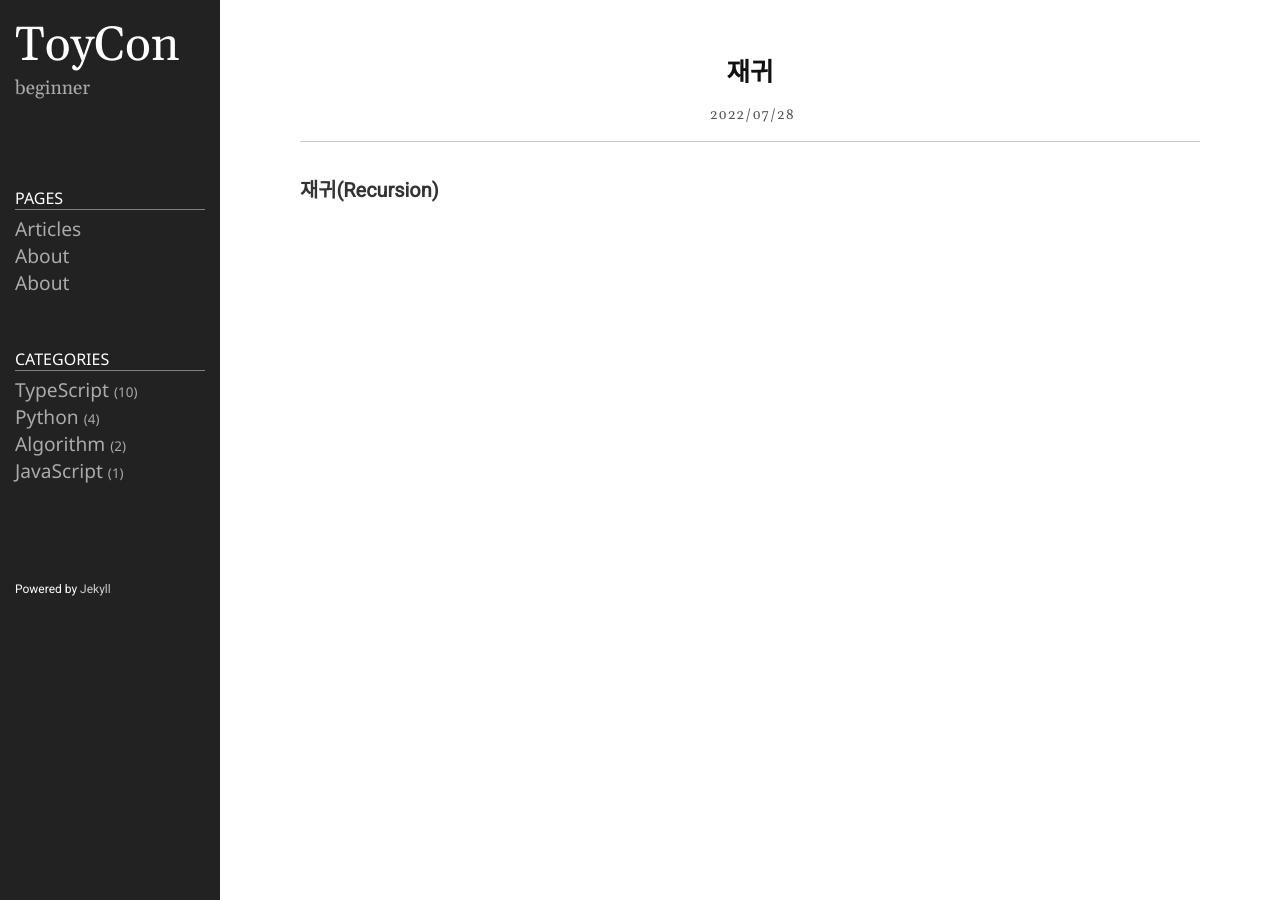
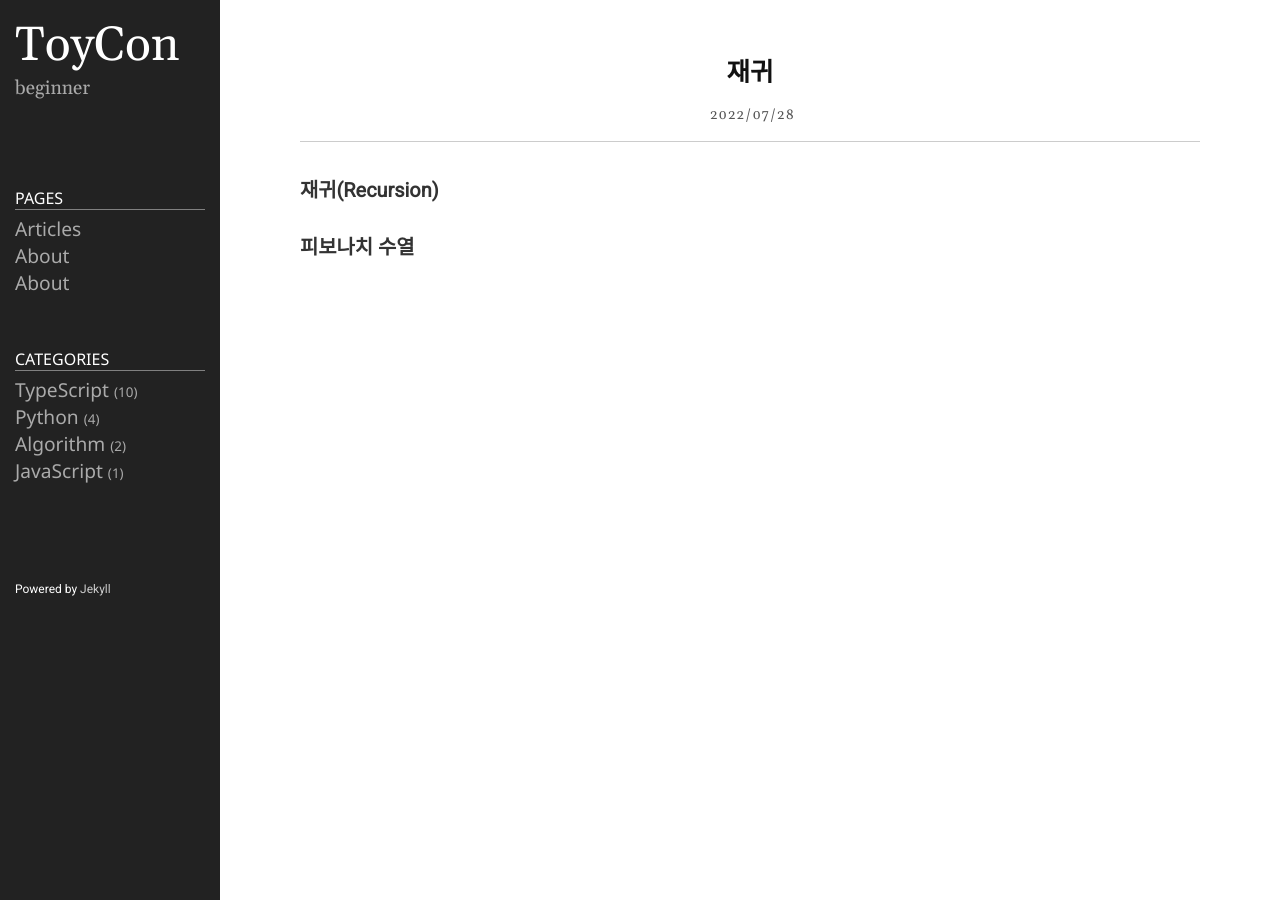
Before and after one commit to ToyCon/ToyCon.github.io, a Jekyll site: the page built from _posts/2022-07-28-Algorithm1.markdown, in a window 1280 px wide. Built offline with Jekyll 4.4.1, drawn with Linux system fonts in a browser that asks for light colours.

Commit message:
Update Algorithm1

```diff
--- a/_posts/2022-07-28-Algorithm1.markdown
+++ b/_posts/2022-07-28-Algorithm1.markdown
@@ -5,3 +5,6 @@ date: 2022-07-28 15:00:00 +0900
 categories: Algorithm
 ---
 ### 재귀(Recursion)
+
+
+### 피보나치 수열
```
